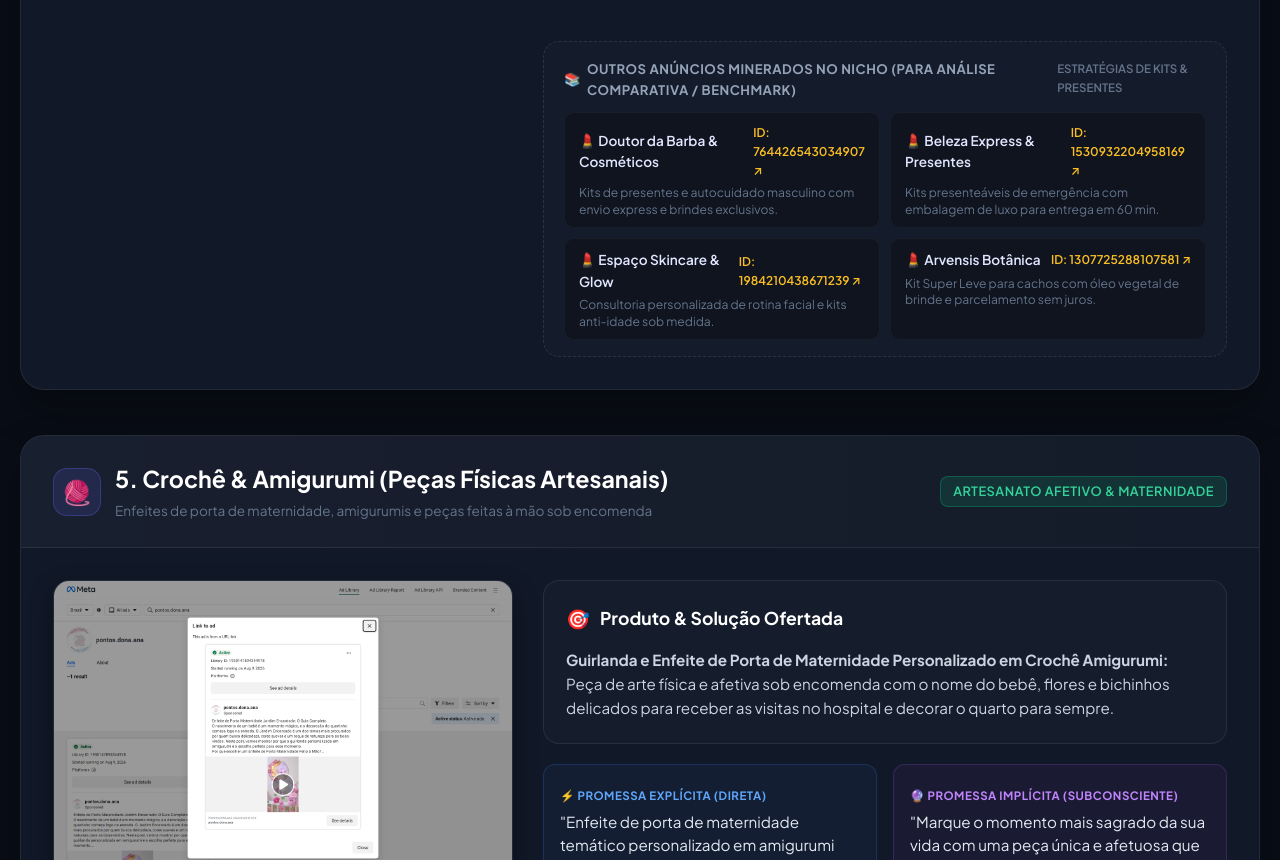
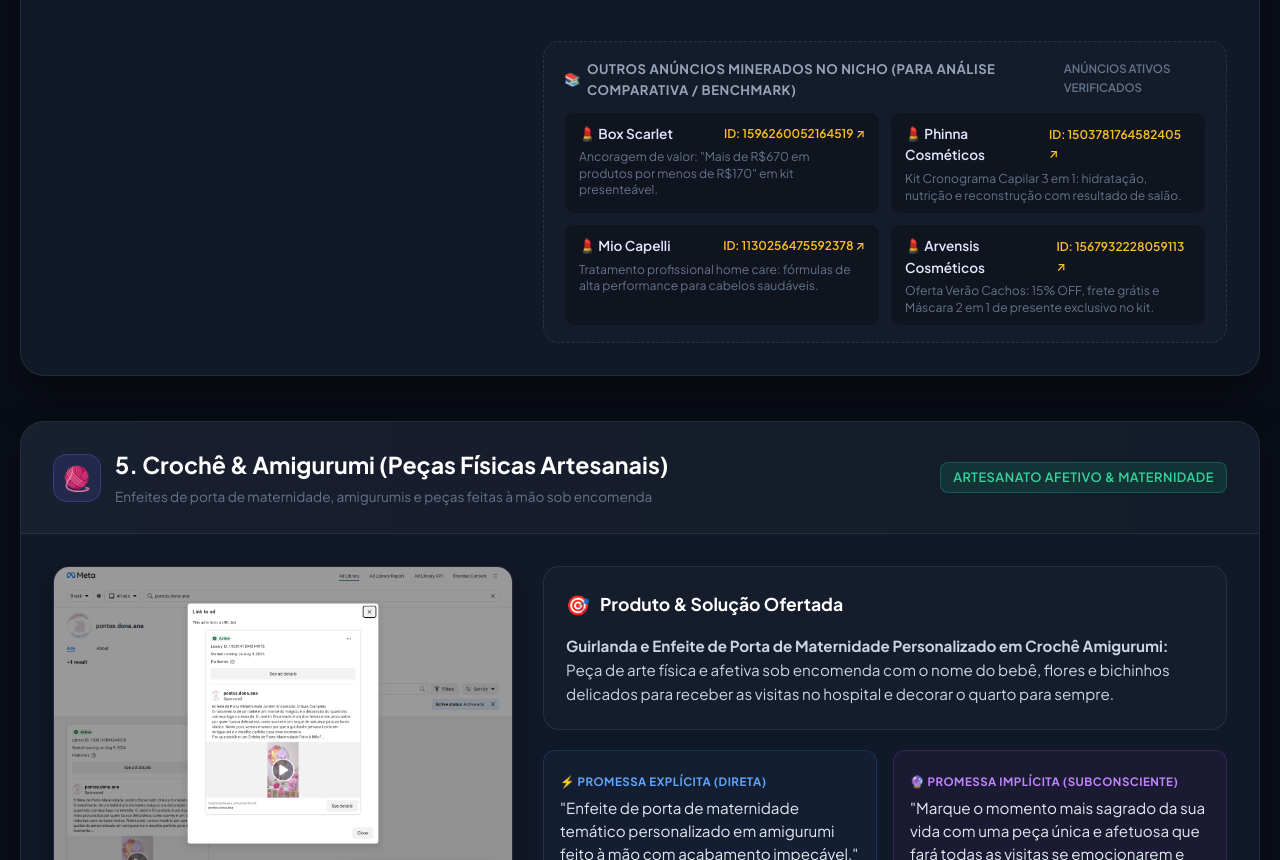
Before and after one commit to leonardoteodoroo/tarefa, a plain HTML site: page dinamica_promessas_anuncios.html in a window 1280 px wide. Shown: the part 6160-7020 px from the top of the page. Drawn offline with Linux system fonts and the light colour scheme.

Commit message:
fix: atualiza links extras de cosmeticos com anuncios reais minerados e verificados

```diff
--- a/dinamica_promessas_anuncios.html
+++ b/dinamica_promessas_anuncios.html
@@ -1489,39 +1489,39 @@
                   <span>📚</span>
                   <span>Outros Anúncios Minerados no Nicho (Para Análise Comparativa / Benchmark)</span>
                 </div>
-                <span style="font-size: 0.72rem; color: #64748b; font-weight: 600;">ESTRATÉGIAS DE KITS & PRESENTES</span>
+                <span style="font-size: 0.72rem; color: #64748b; font-weight: 600;">ANÚNCIOS ATIVOS VERIFICADOS</span>
               </div>
               <div class="extra-links-grid">
-                <a href="https://www.facebook.com/ads/library/?id=764426543034907" target="_blank" class="extra-link-card">
-                  <div class="extra-link-top">
-                    <span class="brand">💄 Doutor da Barba & Cosméticos</span>
-                    <span style="color: #fbbf24; font-size: 0.75rem;">ID: 764426543034907 ↗</span>
-                  </div>
-                  <div class="extra-link-desc">Kits de presentes e autocuidado masculino com envio express e brindes exclusivos.</div>
-                </a>
-
-                <a href="https://www.facebook.com/ads/library/?id=1530932204958169" target="_blank" class="extra-link-card">
-                  <div class="extra-link-top">
-                    <span class="brand">💄 Beleza Express & Presentes</span>
-                    <span style="color: #fbbf24; font-size: 0.75rem;">ID: 1530932204958169 ↗</span>
-                  </div>
-                  <div class="extra-link-desc">Kits presenteáveis de emergência com embalagem de luxo para entrega em 60 min.</div>
-                </a>
-
-                <a href="https://www.facebook.com/ads/library/?id=1984210438671239" target="_blank" class="extra-link-card">
-                  <div class="extra-link-top">
-                    <span class="brand">💄 Espaço Skincare & Glow</span>
-                    <span style="color: #fbbf24; font-size: 0.75rem;">ID: 1984210438671239 ↗</span>
-                  </div>
-                  <div class="extra-link-desc">Consultoria personalizada de rotina facial e kits anti-idade sob medida.</div>
-                </a>
-
-                <a href="https://www.facebook.com/ads/library/?id=1307725288107581" target="_blank" class="extra-link-card">
-                  <div class="extra-link-top">
-                    <span class="brand">💄 Arvensis Botânica</span>
-                    <span style="color: #fbbf24; font-size: 0.75rem;">ID: 1307725288107581 ↗</span>
-                  </div>
-                  <div class="extra-link-desc">Kit Super Leve para cachos com óleo vegetal de brinde e parcelamento sem juros.</div>
+                <a href="https://www.facebook.com/ads/library/?id=1596260052164519" target="_blank" class="extra-link-card">
+                  <div class="extra-link-top">
+                    <span class="brand">💄 Box Scarlet</span>
+                    <span style="color: #fbbf24; font-size: 0.75rem;">ID: 1596260052164519 ↗</span>
+                  </div>
+                  <div class="extra-link-desc">Ancoragem de valor: "Mais de R$670 em produtos por menos de R$170" em kit presenteável.</div>
+                </a>
+
+                <a href="https://www.facebook.com/ads/library/?id=1503781764582405" target="_blank" class="extra-link-card">
+                  <div class="extra-link-top">
+                    <span class="brand">💄 Phinna Cosméticos</span>
+                    <span style="color: #fbbf24; font-size: 0.75rem;">ID: 1503781764582405 ↗</span>
+                  </div>
+                  <div class="extra-link-desc">Kit Cronograma Capilar 3 em 1: hidratação, nutrição e reconstrução com resultado de salão.</div>
+                </a>
+
+                <a href="https://www.facebook.com/ads/library/?id=1130256475592378" target="_blank" class="extra-link-card">
+                  <div class="extra-link-top">
+                    <span class="brand">💄 Mio Capelli</span>
+                    <span style="color: #fbbf24; font-size: 0.75rem;">ID: 1130256475592378 ↗</span>
+                  </div>
+                  <div class="extra-link-desc">Tratamento profissional home care: fórmulas de alta performance para cabelos saudáveis.</div>
+                </a>
+
+                <a href="https://www.facebook.com/ads/library/?id=1567932228059113" target="_blank" class="extra-link-card">
+                  <div class="extra-link-top">
+                    <span class="brand">💄 Arvensis Cosméticos</span>
+                    <span style="color: #fbbf24; font-size: 0.75rem;">ID: 1567932228059113 ↗</span>
+                  </div>
+                  <div class="extra-link-desc">Oferta Verão Cachos: 15% OFF, frete grátis e Máscara 2 em 1 de presente exclusivo no kit.</div>
                 </a>
               </div>
             </div>
```
Also changed, not shown: index.html (+31 -31 lines).
